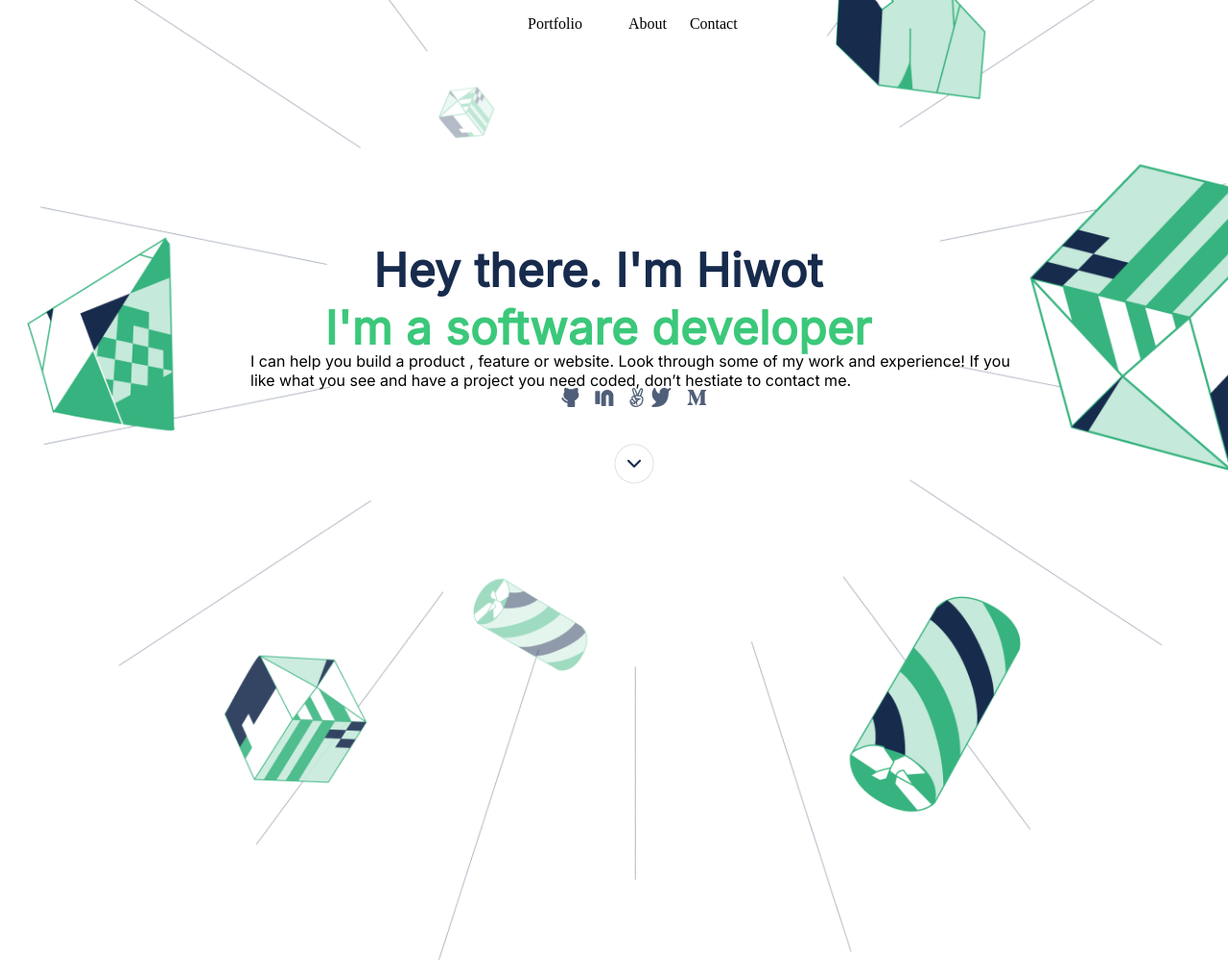
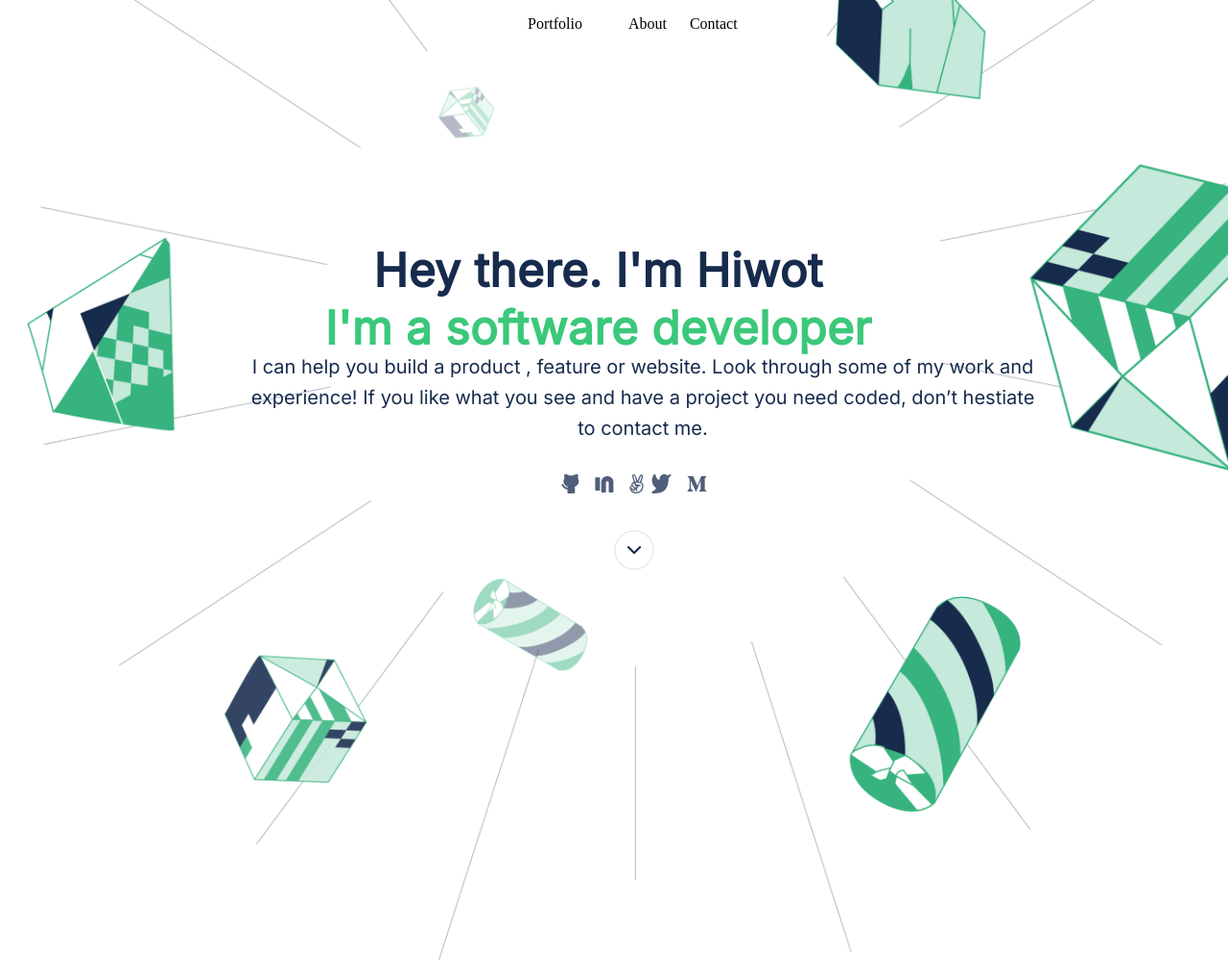
Before and after one commit to hiwina/Portfolio-Mobile-first-project, a website: page index.html in a window 1280 px wide. Shown: the top 1000 px of the page at 96% size. Drawn offline with Linux system fonts and the light colour scheme.

Commit message:
Fix linter error

```diff
--- a/styles.css
+++ b/styles.css
@@ -865,6 +865,13 @@ hr {
     font-family: 'Inter', sans-serif;
     font-style: normal;
     font-weight: 400;
+    font-size: 20px;
+    line-height: 32px;
+    text-align: center;
+    color: #172b4d;
+    top: 298px;
+    border-radius: 8px;
+    padding-bottom: 34px;
   }
 
   @keyframes float {
```
Also changed, not shown: .github/workflows/linters.yml, .stylelintrc.json, 2 other files.
